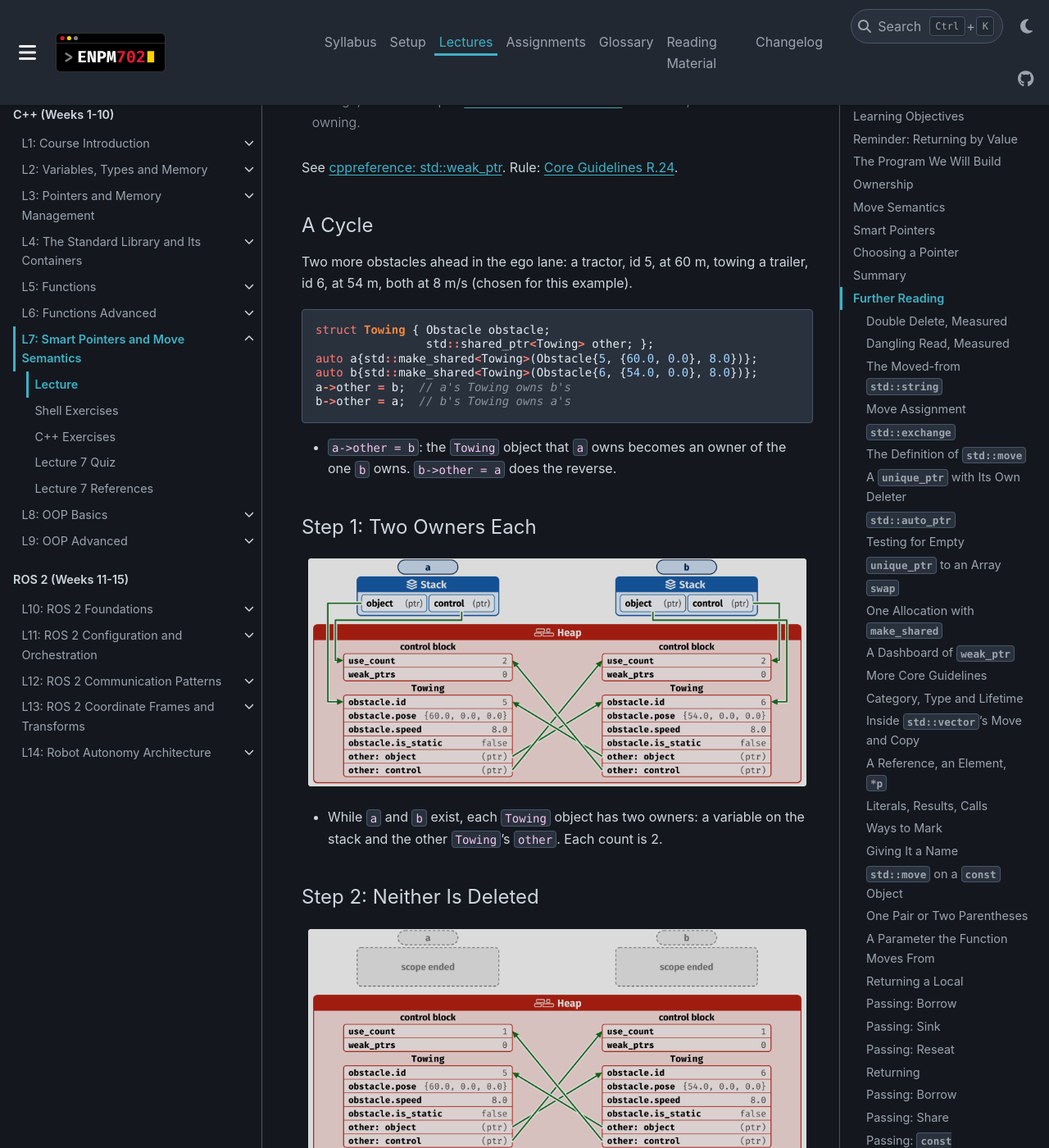
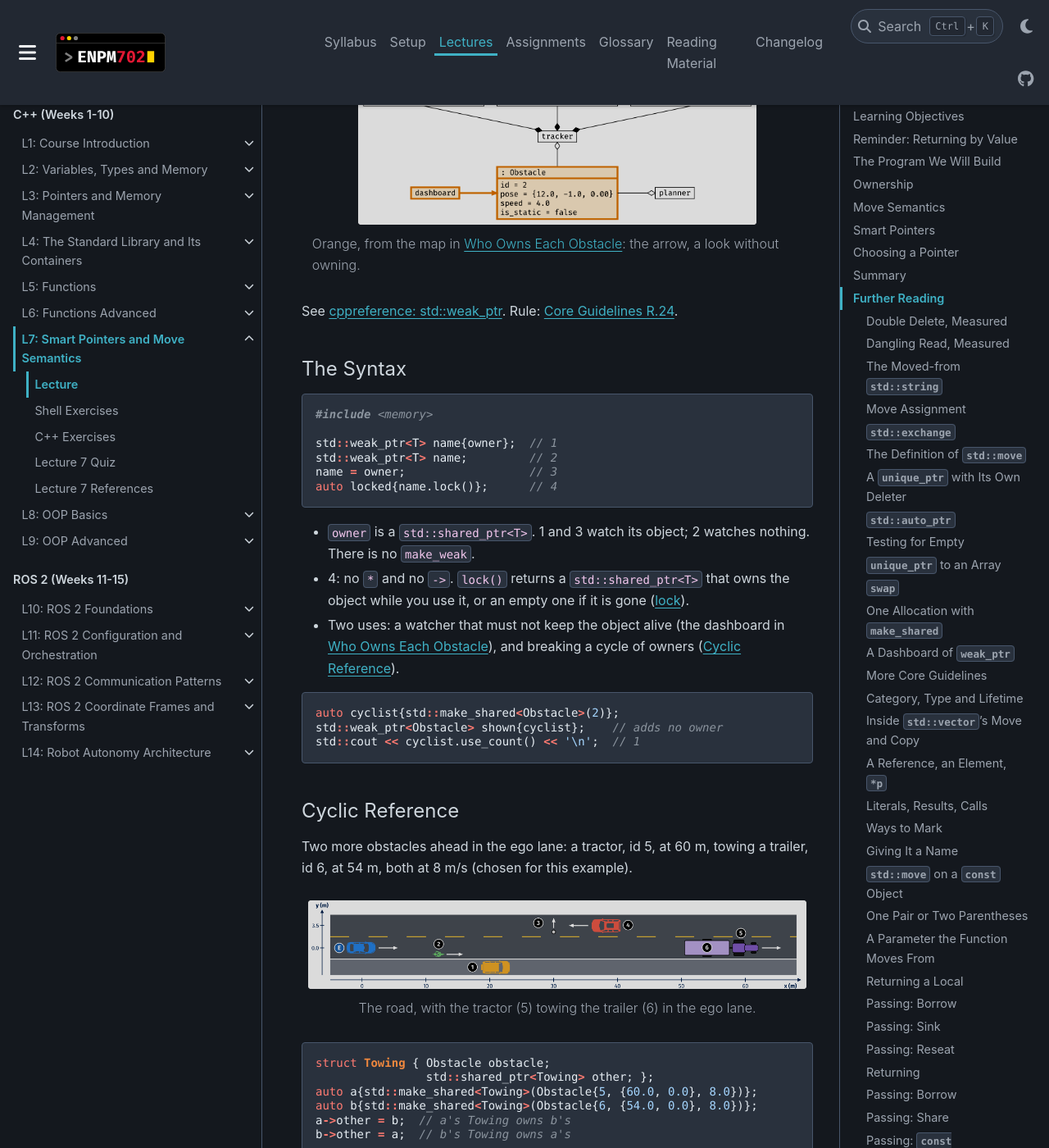
Before and after one commit to zeidk/enpm702-fall-2026-docs, a Sphinx documentation site: the page built from docs/source/lectures/lecture7/l7_lecture.rst, in a window 1280 px wide and 1400 px high, scrolled down 38563 px. Shown: the whole window at 82% size. Built offline with Sphinx 7.4.7 and the PyData theme 0.15.4, drawn with Linux system fonts in a browser that asks for light colours; some of the changed text lies outside the part shown.

Commit message:
L7: weak_ptr syntax, Cyclic Reference figure, use_count calls; runs after slide 78 move by 1

```diff
--- a/docs/source/lectures/lecture7/l7_lecture.rst
+++ b/docs/source/lectures/lecture7/l7_lecture.rst
@@ -1406,13 +1406,19 @@
 
 .. code-block:: cpp
 
-   auto cyclist{std::make_shared<Obstacle>(2)};          // 1
-   std::shared_ptr<Obstacle> hazard{cyclist};            // 2: a copy
-   std::shared_ptr<Obstacle> moved{std::move(hazard)};   // 2: a move
-   moved.reset();                                        // 1
-
+   auto cyclist{std::make_shared<Obstacle>(2)};
+   std::cout << cyclist.use_count() << '\n';             // 1
+   std::shared_ptr<Obstacle> hazard{cyclist};            // a copy
+   std::cout << cyclist.use_count() << '\n';             // 2
+   std::shared_ptr<Obstacle> moved{std::move(hazard)};   // a move
+   std::cout << cyclist.use_count() << '\n';             // 2
+   moved.reset();
+   std::cout << cyclist.use_count() << '\n';             // 1
+
+- ``use_count()`` returns how many ``std::shared_ptr`` objects own the object. Each line asks ``cyclist``, one of the owners.
 - A move hands one owner's place to another: the count stays at 2, and ``hazard`` is left empty.
 - ``reset()`` gives up this owner's place. The ``Obstacle`` object is deleted only when the count reaches 0.
+- Check: ``702run week7_playground 69``.
 
 Three Ways to Let Go
 """"""""""""""""""""
@@ -1423,10 +1429,11 @@
    {
      std::shared_ptr<Obstacle> hazard{cyclist};  // 1: count 2
    }                                             // 2: count 1
-   // three separate runs, each from 2:
+
+   // Three separate runs, each from 2:
    cyclist = std::make_shared<Obstacle>(2, Pose{12.0, -1.0}, 4.0);  // 3a
-   cyclist.reset();                              // 3b
-                                                 // 3c: cyclist's scope ends
+   cyclist.reset();                                                 // 3b
+   // 3c: cyclist's scope ends
 
 - An owner lets go when its scope ends (2, 3c), when it is assigned another pointer (3a), or when it calls ``reset()`` (3b). Each one subtracts 1 from the count.
 - In all three, ``cyclist`` is the last owner, so its ``Obstacle`` object is deleted: ``=`` and ``reset()`` swap it into a temporary that is destroyed (C++20 20.11.3.2 to 20.11.3.4).
@@ -1543,10 +1550,41 @@
 
 See `cppreference: std::weak_ptr <https://en.cppreference.com/w/cpp/memory/weak_ptr>`__. Rule: `Core Guidelines R.24 <https://isocpp.github.io/CppCoreGuidelines/CppCoreGuidelines#rr-weak_ptr>`__.
 
-A Cycle
-"""""""
+.. _l7-weak-syntax:
+
+The Syntax
+""""""""""
+
+.. code-block:: cpp
+
+   #include <memory>
+
+   std::weak_ptr<T> name{owner};  // 1
+   std::weak_ptr<T> name;         // 2
+   name = owner;                  // 3
+   auto locked{name.lock()};      // 4
+
+- ``owner`` is a ``std::shared_ptr<T>``. 1 and 3 watch its object; 2 watches nothing. There is no ``make_weak``.
+- 4: no ``*`` and no ``->``. ``lock()`` returns a ``std::shared_ptr<T>`` that owns the object while you use it, or an empty one if it is gone (`lock`_).
+- Two uses: a watcher that must not keep the object alive (the dashboard in `Who Owns Each Obstacle`_), and breaking a cycle of owners (`Cyclic Reference`_).
+
+.. code-block:: cpp
+
+   auto cyclist{std::make_shared<Obstacle>(2)};
+   std::weak_ptr<Obstacle> shown{cyclist};    // adds no owner
+   std::cout << cyclist.use_count() << '\n';  // 1
+
+Cyclic Reference
+""""""""""""""""
 
 Two more obstacles ahead in the ego lane: a tractor, id 5, at 60 m, towing a trailer, id 6, at 54 m, both at 8 m/s (chosen for this example).
+
+.. figure:: /_static/images/l7/av_road_towing.png
+   :alt: A top view of a straight two-lane road, drawn to scale, with an x axis along the bottom marked 0 to 60 meters every 10 meters and a y axis on the left marked 0.0 and 3.5 meters at the two lane centers. From the bottom up: a lighter parking strip, the lane of the ego vehicle, a dashed yellow center line, and the oncoming lane. The ego vehicle, a blue car tagged E, sits at x 0 in the center of its lane, facing plus x, with a white arrow pointing in plus x. Tag 1: an amber car parked in the parking strip at x 20. Tag 2: a green cyclist at x 12 near the right edge of the ego lane, with an arrow in plus x. Tag 3: a gray circle, the pedestrian, at x 30 in the oncoming lane, with an arrow pointing up. Tag 4, to the right of it: a coral red car at x 38 in the oncoming lane, facing minus x, with an arrow in minus x. Ahead in the ego lane, centered in it: tag 6, a light purple trailer, a long rectangle from about x 50 to 57 with a wheel on each side, joined by a short dark bar to tag 5, a purple tractor from x 58 to 62 with two large rear wheels and two small front wheels, facing plus x, with a white arrow pointing in plus x. Tag 5 sits just above the tractor, and tag 6 on the trailer.
+   :align: center
+   :width: 100%
+
+   The road, with the tractor (5) towing the trailer (6) in the ego lane.
 
 .. code-block:: cpp
 
@@ -1578,10 +1616,10 @@
    :width: 100%
 
 - ``a`` and ``b`` are destroyed when their scope ends: each count drops to 1, never 0.
-- Each ``Towing`` object keeps the other alive: 2 × 80 bytes leak (`The Cycle, Measured`_).
-
-The Cycle, Measured
-"""""""""""""""""""
+- Each ``Towing`` object keeps the other alive: 2 × 80 bytes leak (`Cyclic Reference, Measured`_).
+
+Cyclic Reference, Measured
+""""""""""""""""""""""""""
 
 .. code-block:: text
 
```
Also changed, not shown: other parts of docs/source/lectures/lecture7/l7_lecture.rst (+9 -9 lines), docs/source/_static/images/l7/av_road_towing.png (added).
